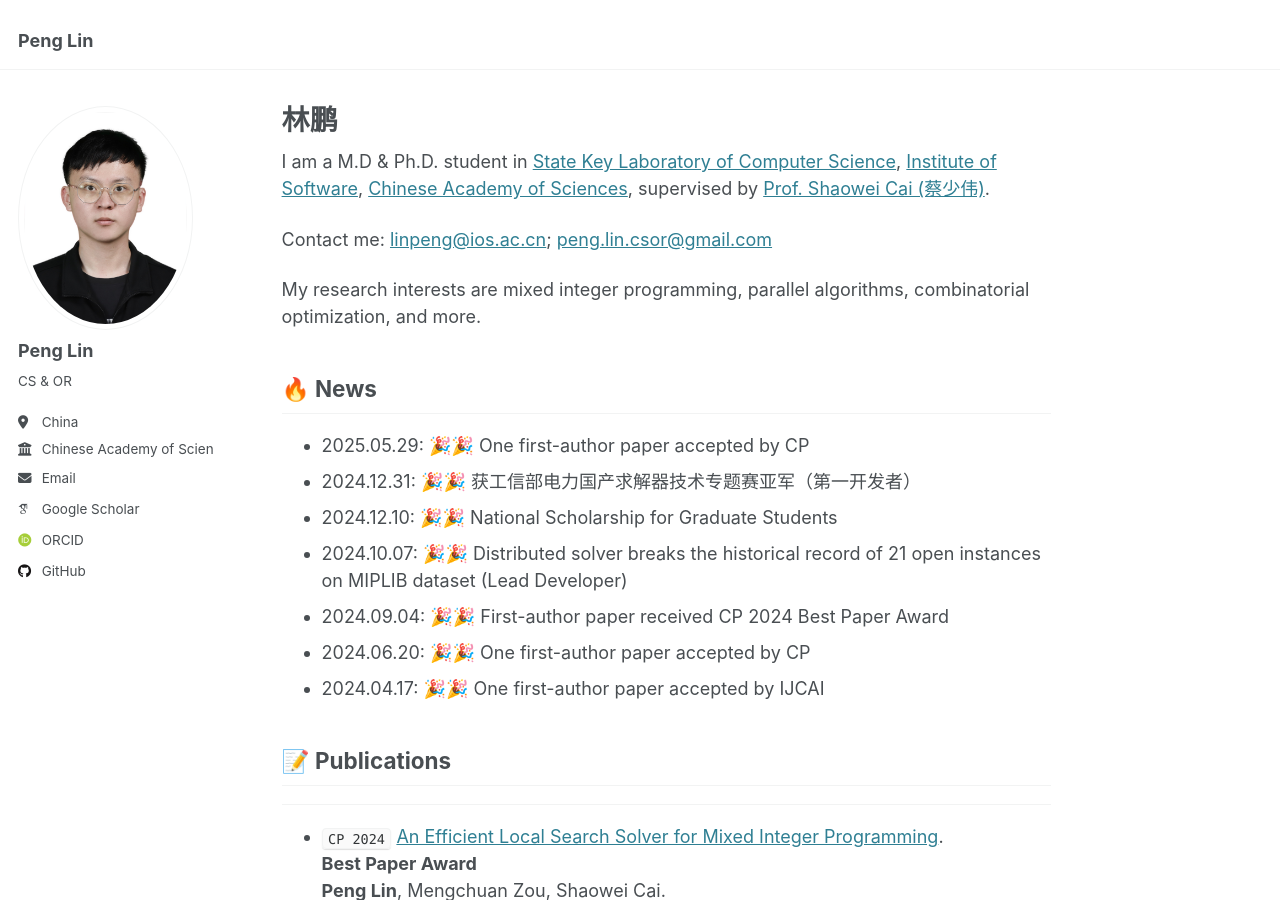
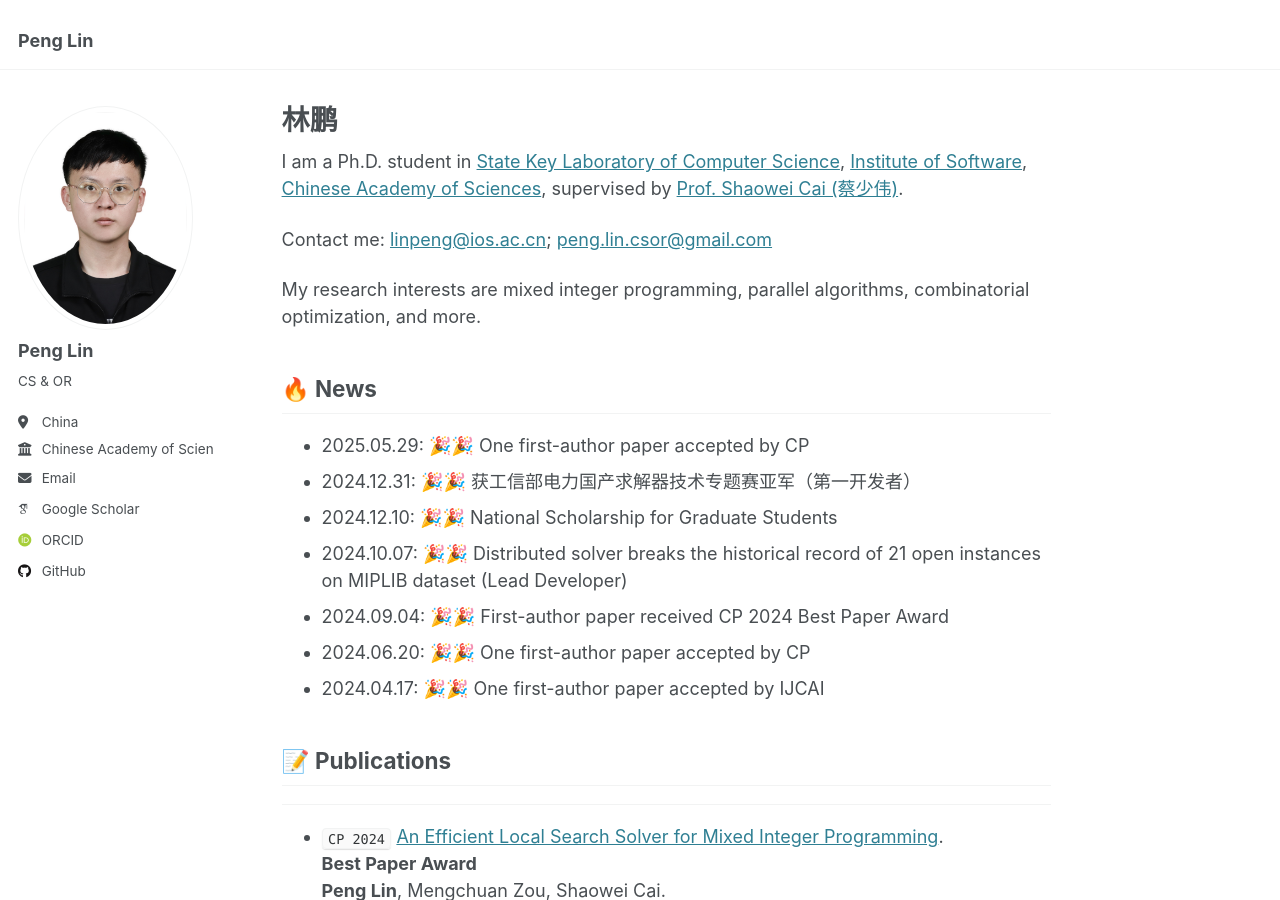
Before and after one commit to linpeng0105/linpeng0105.github.io, a Jekyll site: the page built from _pages/about.md, in a window 1280 px wide and 900 px high. Built offline with Jekyll 4.4.1, drawn with Linux system fonts in a browser that asks for light colours; some web fonts are replaced.

```diff
--- a/_pages/about.md
+++ b/_pages/about.md
@@ -6,7 +6,7 @@ redirect_from:
   - /about/
   - /about.html
 ---
-I am a M.D & Ph.D. student in [State Key Laboratory of Computer Science](https://lcs.ios.ac.cn/), [Institute of Software](http://www.iscas.ac.cn/), [Chinese Academy of Sciences](https://www.cas.cn/), supervised by [Prof. Shaowei Cai (蔡少伟)](http://lcs.ios.ac.cn/~caisw/).
+I am a Ph.D. student in [State Key Laboratory of Computer Science](https://lcs.ios.ac.cn/), [Institute of Software](http://www.iscas.ac.cn/), [Chinese Academy of Sciences](https://www.cas.cn/), supervised by [Prof. Shaowei Cai (蔡少伟)](http://lcs.ios.ac.cn/~caisw/).
 
 Contact me: <linpeng@ios.ac.cn>; <peng.lin.csor@gmail.com>
 
@@ -29,7 +29,7 @@ My research interests are mixed integer programming, parallel algorithms, combin
 **Peng Lin**, Mengchuan Zou, Shaowei Cai.\
 International Conference on Principles and Practice of Constraint Programming.
 
-- `CP 2025` [Parallel MIP Solving with Dynamic Task Decomposition]().\
+- `CP 2025` [Parallel MIP Solving with Dynamic Task Decomposition](https://drops.dagstuhl.de/entities/document/10.4230/LIPIcs.CP.2025.26).\
 **Peng Lin**, Shaowei Cai, Mengchuan Zou, Shengqi Chen.\
 International Conference on Principles and Practice of Constraint Programming.
 
```
